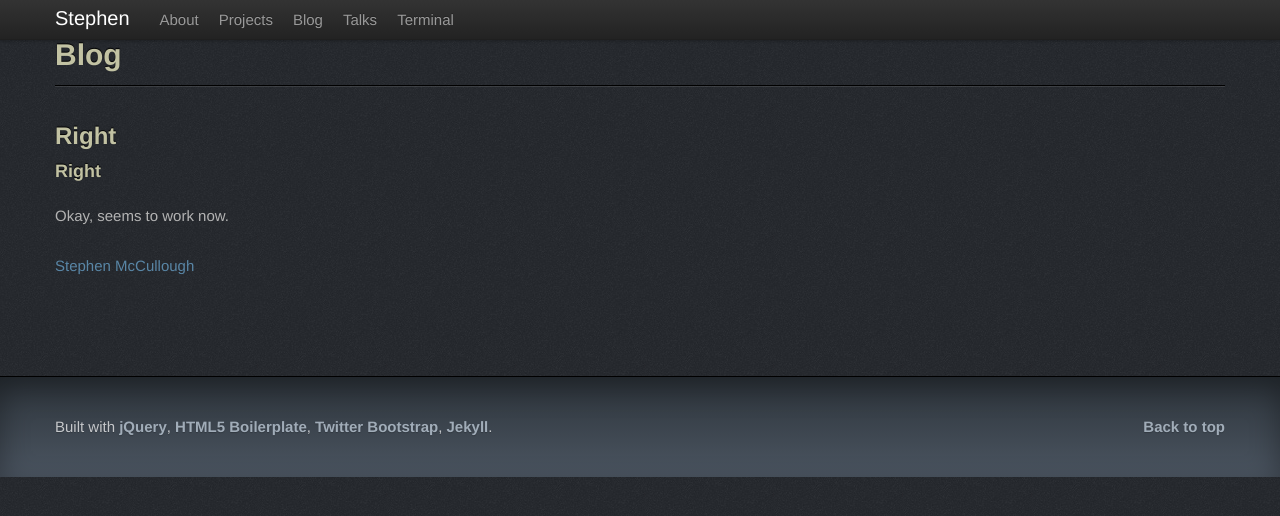
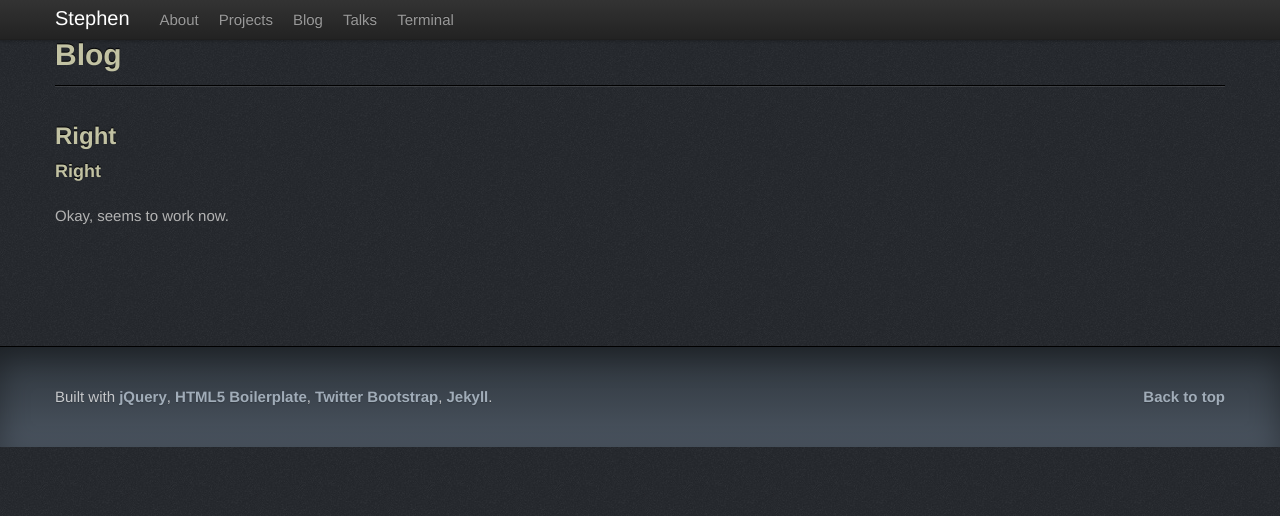
Before and after one commit to swmcc/swmcc.github.io, a Jekyll site: the page built from _posts/2002-07-24-109.html, in a window 1280 px wide. Shown: the top 516 px of the page. Built offline with Jekyll 4.4.1, drawn with Linux system fonts in a browser that asks for light colours; nearby versions of some CDN libraries.

Commit message:
Got rid of _include/post

```diff
--- a/_includes/post
+++ /dev/null
@@ -1,3 +0,0 @@
-<p>
-<a rel='author' href='http://plus.google.com/111612587029927093207'>Stephen McCullough</a>
-</p>
--- a/_layouts/post.html
+++ b/_layouts/post.html
@@ -28,5 +28,4 @@ is_index: false
   </div>
 </section>
 </section>
-{% include post %}
 {% include google_analytics %}
```
